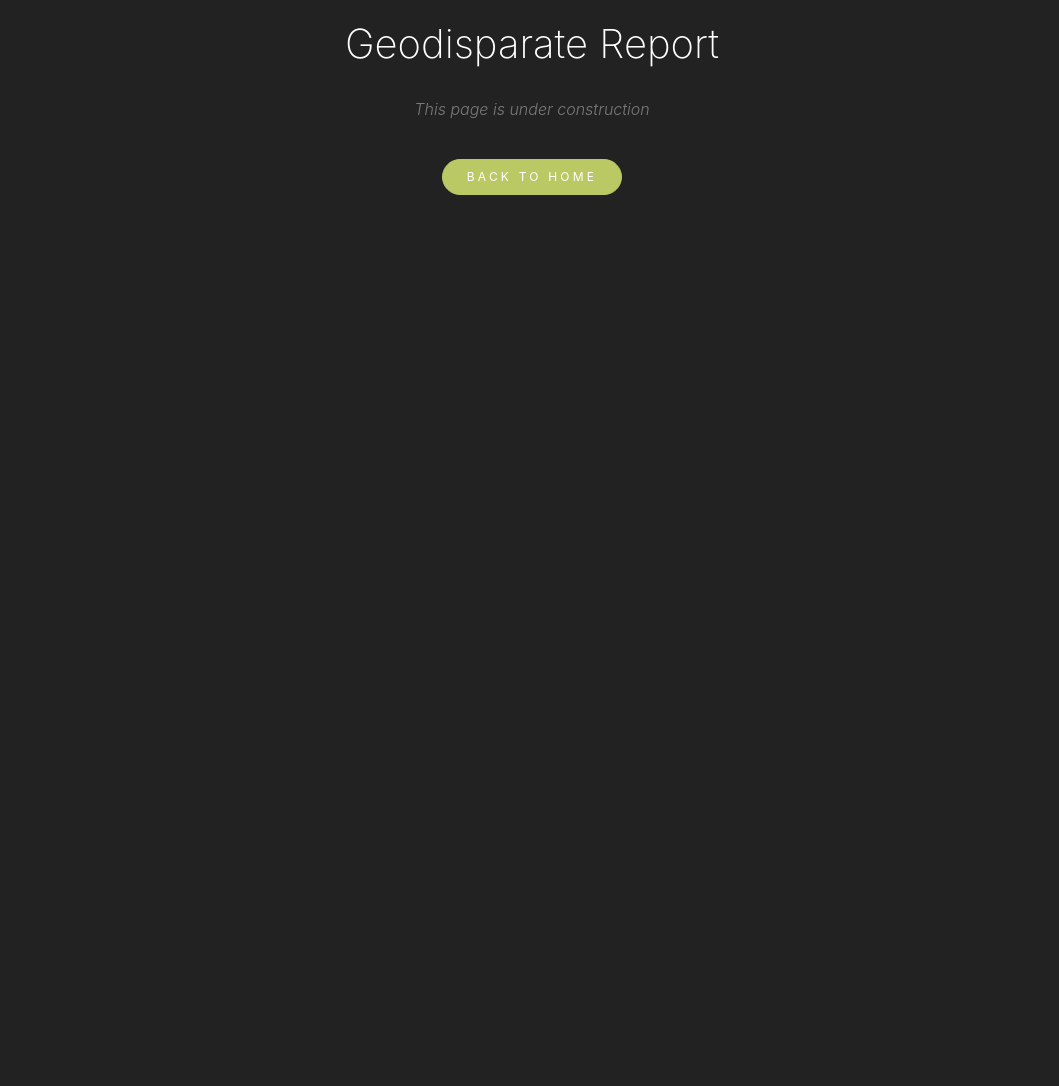
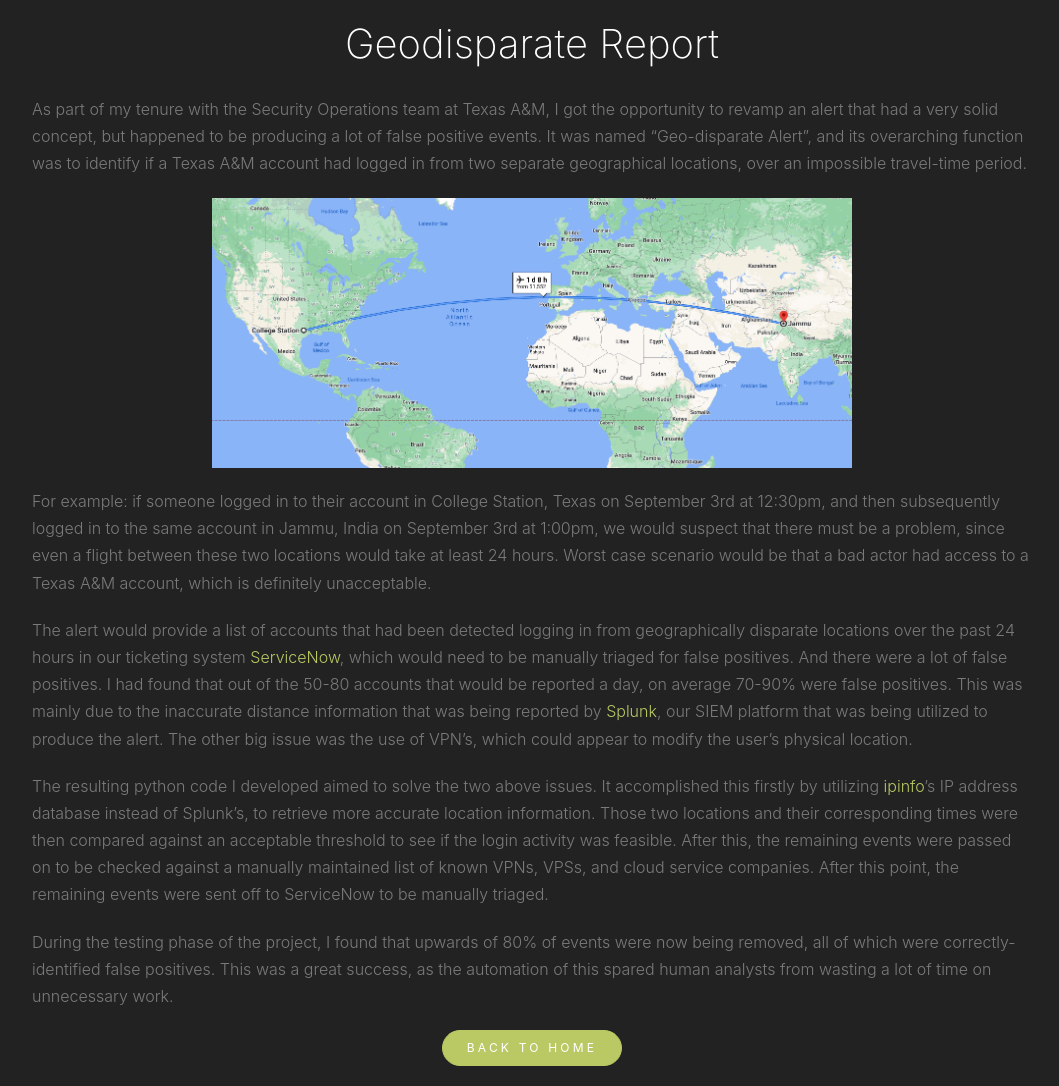
Before and after one commit to michaelmckinsey1/michaelmckinsey1.github.io, a Jekyll site: the page portfolio/projects/geodisparate.html, which Jekyll copies as it is, in a window 1280 px wide. Shown: the whole page, without its empty margins (108-1167 px from the left). Built offline with Jekyll 4.4.1, drawn with Linux system fonts in a browser that asks for light colours; before the commit the page ends 900 px from its top, so only the background shows below that.

Commit message:
Finish construction of geodisparate project page.

```diff
--- a/portfolio/projects/geodisparate.html
+++ b/portfolio/projects/geodisparate.html
@@ -19,7 +19,20 @@
         <h1>Geodisparate Report</h1>
     </div>
     <div class="center-port">
-        <p><i>This page is under construction</i></p>
+        <p class="p-port">As part of my tenure with the Security Operations team at Texas A&amp;M, I got the opportunity to revamp an alert that had a very solid concept, but happened to be producing a lot of false positive events. It was named “Geo-disparate Alert”, and its overarching function was to identify if a Texas A&amp;M account had logged in from two separate geographical locations, over an impossible travel-time period.</p>
+    </div>
+    <img id="image-port" src="../../images/geodisparate_example.png">
+    <div class="center-port">
+        <p class="p-port">For example: if someone logged in to their account in College Station, Texas on September 3rd at 12:30pm, and then subsequently logged in to the same account in Jammu, India on September 3rd at 1:00pm, we would suspect that there must be a problem, since even a flight between these two locations would take at least 24 hours. Worst case scenario would be that a bad actor had access to a Texas A&amp;M account, which is definitely unacceptable.</p>
+    </div>
+    <div class="center-port">
+        <p class="p-port">The alert would provide a list of accounts that had been detected logging in from geographically disparate locations over the past 24 hours in our ticketing system <a href="https://www.servicenow.com/" target="_blank">ServiceNow</a>, which would need to be manually triaged for false positives. And there were a lot of false positives. I had found that out of the 50-80 accounts that would be reported a day, on average 70-90% were false positives. This was mainly due to the inaccurate distance information that was being reported by <a href="https://www.splunk.com/" target="_blank">Splunk</a>, our SIEM platform that was being utilized to produce the alert. The other big issue was the use of VPN’s, which could appear to modify the user’s physical location.</p>
+    </div>
+    <div class="center-port">
+        <p class="p-port">The resulting python code I developed aimed to solve the two above issues. It accomplished this firstly by utilizing <a href="https://ipinfo.io/" target="_blank">ipinfo</a>’s IP address database instead of Splunk’s, to retrieve more accurate location information. Those two locations and their corresponding times were then compared against an acceptable threshold to see if the login activity was feasible. After this, the remaining events were passed on to be checked against a manually maintained list of known VPNs, VPSs, and cloud service companies. After this point, the remaining events were sent off to ServiceNow to be manually triaged.</p>
+    </div>
+    <div class="center-port">
+        <p class="p-port">During the testing phase of the project, I found that upwards of 80% of events were now being removed, all of which were correctly-identified false positives. This was a great success, as the automation of this spared human analysts from wasting a lot of time on unnecessary work.</p>
     </div>
     <div class="center-port">
         <a href="/index.html" class="btn btn-primary px-4 py-2 btn-sm smoothscroll">Back to Home</a>
```
Also changed, not shown: images/geodisparate_example.png (added).
